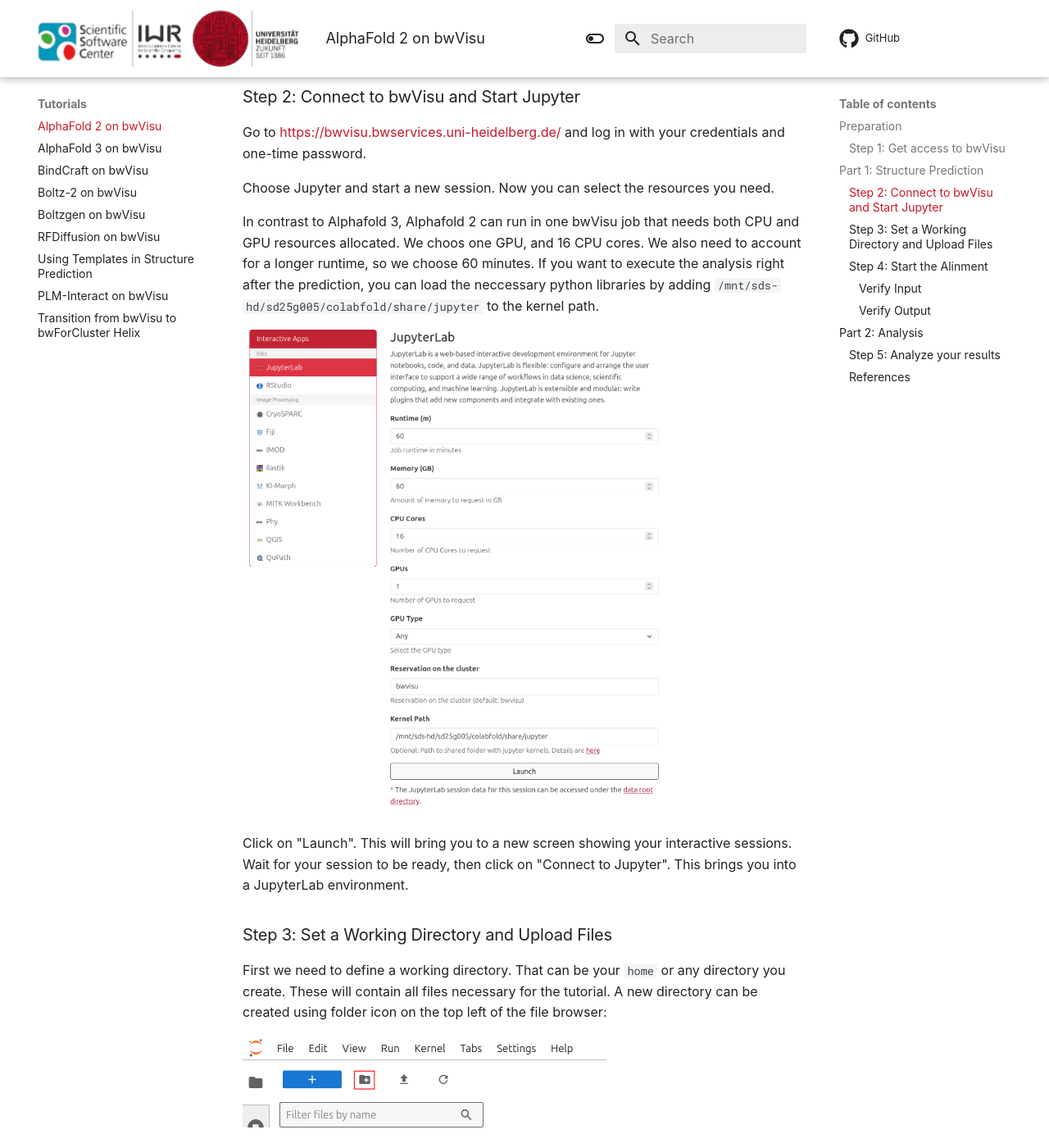
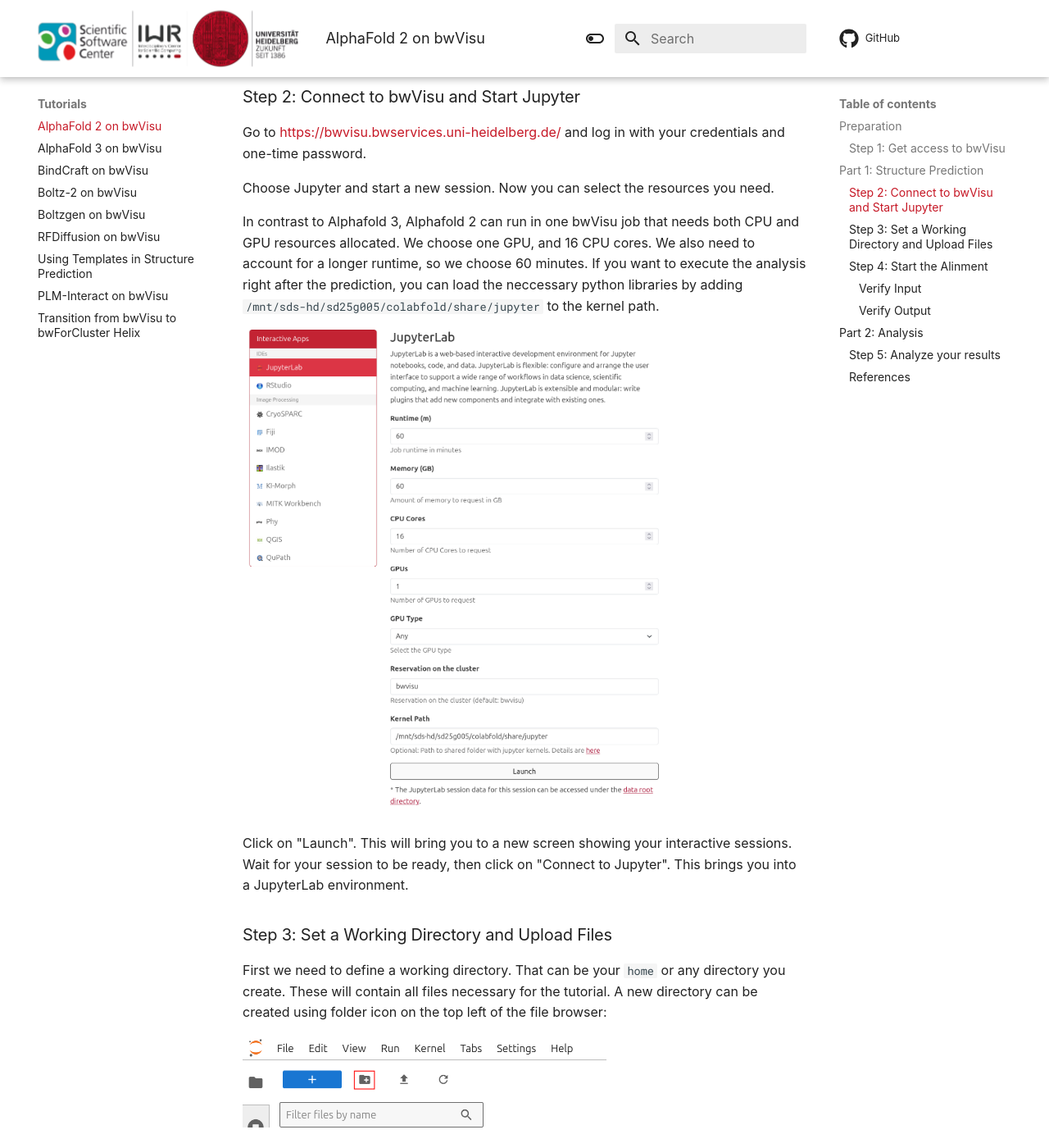
Before and after one commit to ssciwr/BioStructureHub, an MkDocs documentation site: the page built from docs/tutorials/tutorial_AF2_bwVisu.md, in a window 1280 px wide and 1400 px high, scrolled down 652 px. Shown: the whole window at 82% size. Built offline with MkDocs 1.6.1 and Material for MkDocs 9.7.7, drawn with Linux system fonts in a browser that asks for light colours; comment, search, counter and statistics services are not loaded; some of the changed text lies outside the part shown.

Commit message:
tutorials: explicitly reference which notebooks, fix typo

```diff
--- a/docs/tutorials/tutorial_AF2_bwVisu.md
+++ b/docs/tutorials/tutorial_AF2_bwVisu.md
@@ -22,7 +22,7 @@ Go to <a href="https://bwvisu.bwservices.uni-heidelberg.de/" target="_blank" rel
 
 Choose Jupyter and start a new session. Now you can select the resources you need.
 
-In contrast to Alphafold 3, Alphafold 2 can run in one bwVisu job that needs both CPU and GPU resources allocated. We choos one GPU, and 16 CPU cores. We also need to account for a longer runtime, so we choose 60 minutes. If you want to execute the analysis right after the prediction, you can load the neccessary python libraries by adding `/mnt/sds-hd/sd25g005/colabfold/share/jupyter` to the kernel path.
+In contrast to Alphafold 3, Alphafold 2 can run in one bwVisu job that needs both CPU and GPU resources allocated. We choose one GPU, and 16 CPU cores. We also need to account for a longer runtime, so we choose 60 minutes. If you want to execute the analysis right after the prediction, you can load the neccessary python libraries by adding `/mnt/sds-hd/sd25g005/colabfold/share/jupyter` to the kernel path.
 
 ![Screenshot](../images/tutorial/bwVisu_AF2_resources.png){:.invertable}
 <!--{: style="height:500px;width:750px"}-->
```
Also changed, not shown: other parts of docs/tutorials/tutorial_AF2_bwVisu.md (+1 -1 lines).
